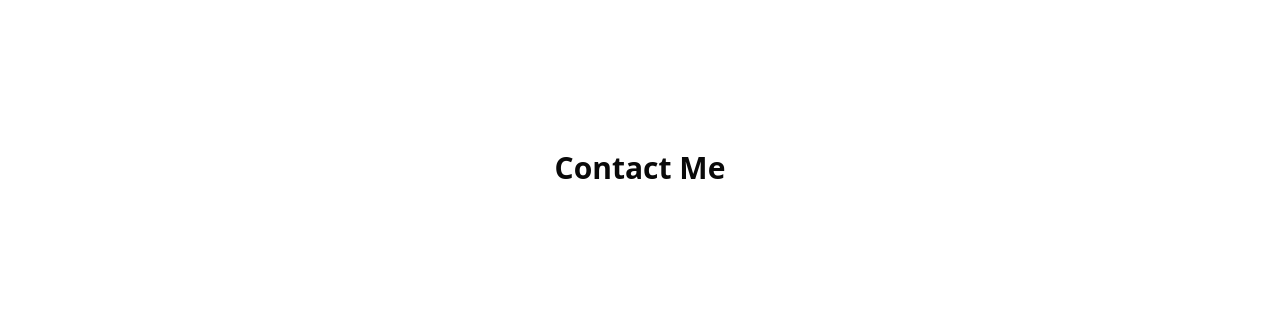
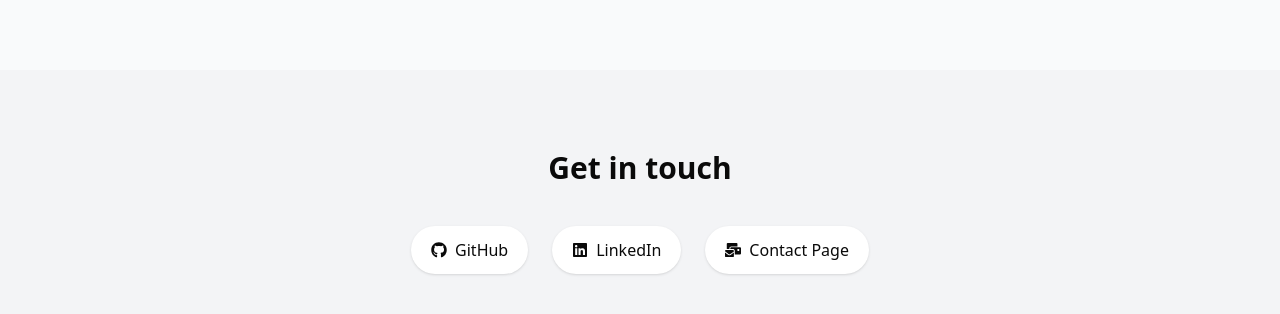
Before and after one commit to WilfredPolderman/Portfolio, a React (Vite) app: page / in a window 1280 px wide. Shown: the part 1610-1924 px from the top of the page. Built offline with nearby package versions, Linux system fonts and the light colour scheme.

Commit message:
Added content to the contact section on the homepage

```diff
--- a/src/components/HomeSections/ContactSection.tsx
+++ b/src/components/HomeSections/ContactSection.tsx
@@ -1,11 +1,40 @@
+import { FaGithub, FaLinkedin, FaMailBulk } from "react-icons/fa"
+import { Link } from "react-router-dom"
+
 export const ContactSection = () => {
     return (
-        <section className="bg-white py-20 px-4">
+        <section className="bg-gray-100 py-20 px-4">
 
             <div className="max-w-6xl mx-auto">
-                <h2 className="text-3xl font-bold mb-10 text-center">Contact Me</h2>
+                <h2 className="text-3xl font-bold mb-10 text-center">Get in touch</h2>
 
-                <div>
+                <div className="flex flex-col sm:flex-row gap-6 justify-center items-center">
+
+                    <a
+                        href="https://github.com/WilfredPolderman"
+                        target="_blank"
+                        className="flex items-center gap-2 px-5 py-3 bg-white rounded-full shadow hover:shadow-md transition"
+                    >
+                        <FaGithub />
+                        <span>GitHub</span>
+                    </a>
+
+                    <a
+                        href="https://be.linkedin.com/in/wilfred-polderman-216935234"
+                        target="_blank"
+                        className="flex items-center gap-2 px-5 py-3 bg-white rounded-full shadow hover:shadow-md transition"
+                    >
+                        <FaLinkedin />
+                        <span>LinkedIn</span>
+                    </a>
+
+                    <Link
+                        to="/contact"
+                        className="flex items-center gap-2 px-5 py-3 bg-white rounded-full shadow hover:shadow-md transition"
+                    >
+                        <FaMailBulk />
+                        <span>Contact Page</span>
+                    </Link>
 
                 </div>
 
--- a/src/components/HomeSections/ProjectHighlightSection.tsx
+++ b/src/components/HomeSections/ProjectHighlightSection.tsx
@@ -5,7 +5,7 @@ import { Link } from "react-router-dom"
 
 export const ProjectHighlightSection = () => {
     return (
-        <section className="bg-white py-20 px-4">
+        <section className="bg-gray-50 py-20 px-4">
             <div className="max-w-6xl mx-auto">
                 <h2 className="text-3xl font-bold mb-10 text-center">Highlighted Projects</h2>
 
--- a/src/components/HomeSections/SkillsSection.tsx
+++ b/src/components/HomeSections/SkillsSection.tsx
@@ -5,7 +5,7 @@ import { skills } from "@/data/Skills/SkillsHomePage"
 
 export const SkillsSection = () => {
     return (
-        <section className="bg-gray-50 py-20 px-4">
+        <section className="bg-gray-100 py-20 px-4">
 
             <div className="max-w-6xl mx-auto">
                 <h2 className="text-3xl font-bold mb-10 text-center">Main Skills</h2>
--- a/src/pages/projects/ProjectDetailPages.tsx
+++ b/src/pages/projects/ProjectDetailPages.tsx
@@ -1,6 +1,11 @@
 import { AllProjects } from "@/data/Projects/AllProjects";
 import { ArrowLeft } from "lucide-react";
 import { useNavigate, useParams } from "react-router-dom";
+
+/* TODO:
+    -Download button voorzien waar nodig
+
+*/
 
 export function ProjectDetailPages() {
     const { slug } = useParams();
```
